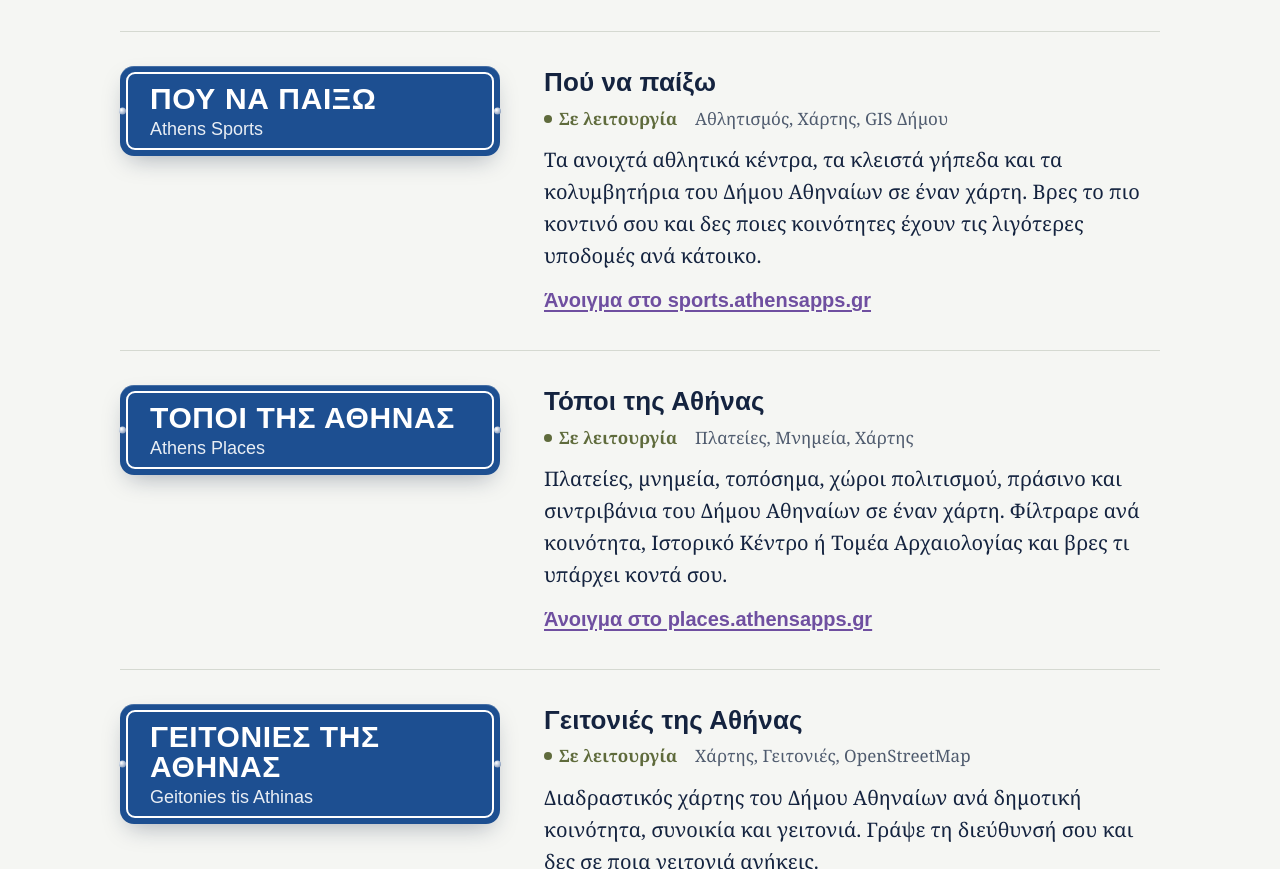
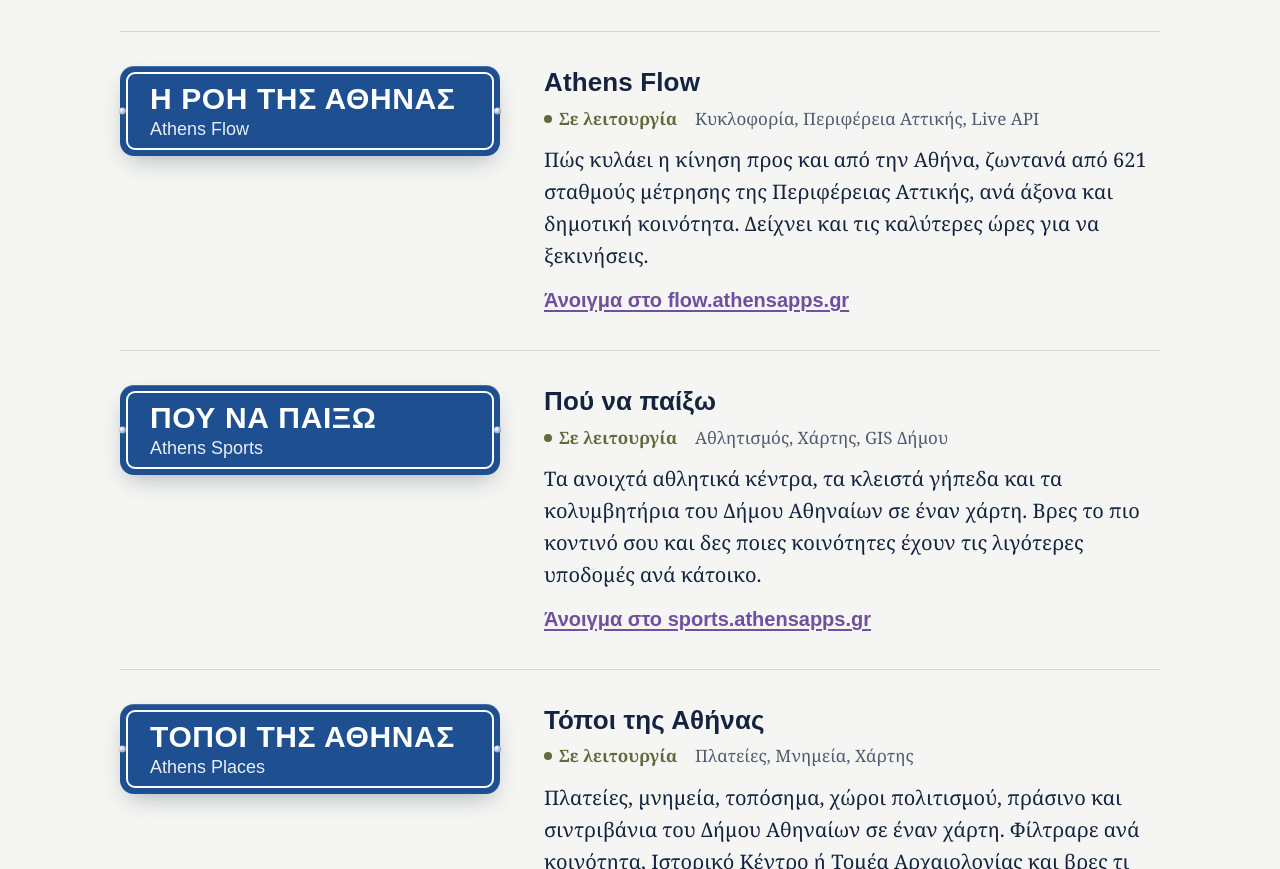
Before and after one commit to LocalAthenianDev/athensapps, a plain HTML site: page index.html in a window 1280 px wide. Shown: the part 1661-2530 px from the top of the page. Drawn offline with Linux system fonts and the light colour scheme; a web font is replaced by a local one.

Commit message:
Νέα εφαρμογή: Athens Flow (flow.athensapps.gr)
Co-Authored-By: Claude Opus 5.5 <noreply@anthropic.com>
Claude-Session: https://claude.ai/code/session_01KRpEZgLpvV3RMZc58UvEL4

```diff
--- a/index.html
+++ b/index.html
@@ -267,6 +267,15 @@ const PILOTS = [
     tags: ["Ποιότητα αέρα", "Περιβάλλον", "Live API"]
   },
   {
+    name: "Athens Flow",
+    sign: "Η ΡΟΗ ΤΗΣ ΑΘΗΝΑΣ",
+    latin: "Athens Flow",
+    url: "https://flow.athensapps.gr",
+    status: "live",
+    description: "Πώς κυλάει η κίνηση προς και από την Αθήνα, ζωντανά από 621 σταθμούς μέτρησης της Περιφέρειας Αττικής, ανά άξονα και δημοτική κοινότητα. Δείχνει και τις καλύτερες ώρες για να ξεκινήσεις.",
+    tags: ["Κυκλοφορία", "Περιφέρεια Αττικής", "Live API"]
+  },
+  {
     name: "Πού να παίξω",
     sign: "ΠΟΥ ΝΑ ΠΑΙΞΩ",
     latin: "Athens Sports",
```
Also changed, not shown: 1 other file.
